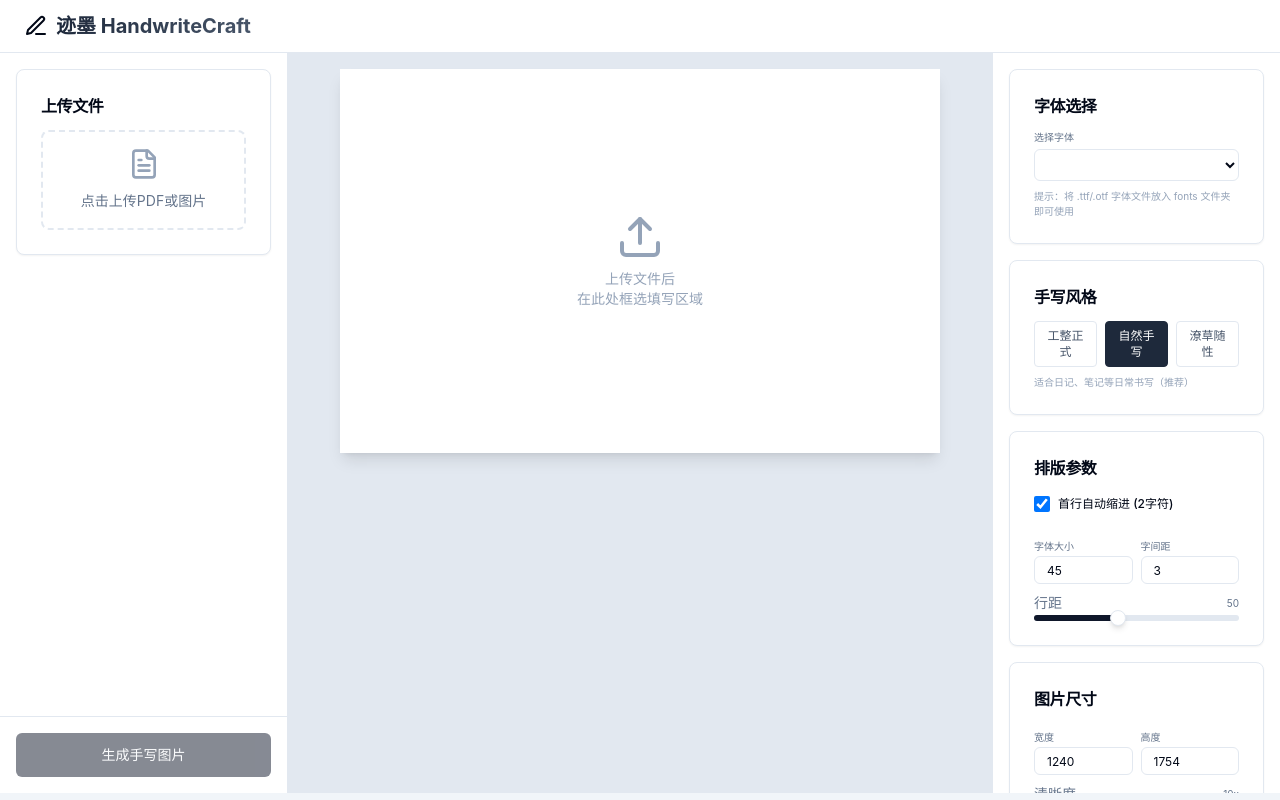
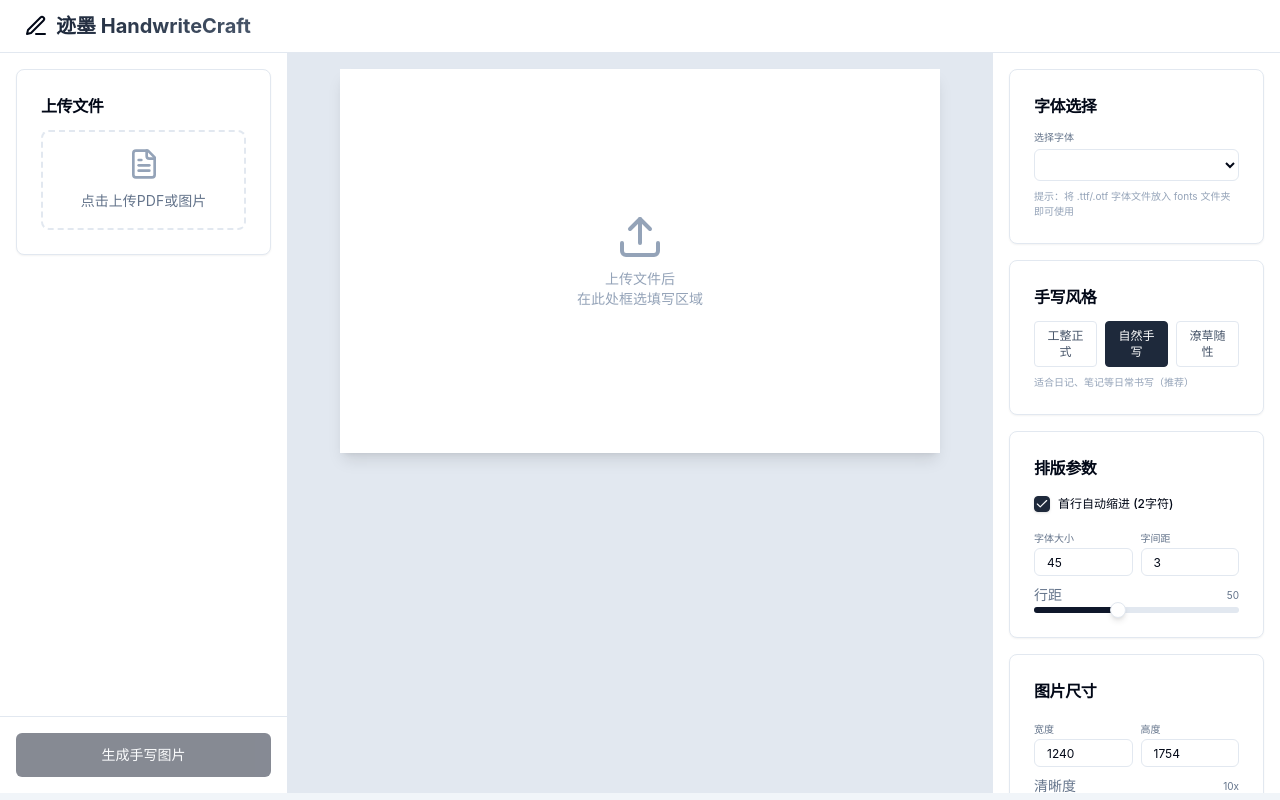
Before and after one commit to Eyjafjallaaa/HandwriteCraft, a Next.js app in the folder frontend/: page / in a window 1280 px wide. Built offline with nearby package versions, Linux system fonts and the light colour scheme.

Commit message:
chore：样式调整

```diff
--- a/frontend/package.json
+++ b/frontend/package.json
@@ -9,6 +9,7 @@
     "lint": "next lint"
   },
   "dependencies": {
+    "@radix-ui/react-checkbox": "^1.3.3",
     "@radix-ui/react-slider": "^1.3.6",
     "class-variance-authority": "^0.7.0",
     "clsx": "^2.1.0",
--- a/frontend/src/app/page.tsx
+++ b/frontend/src/app/page.tsx
@@ -7,6 +7,7 @@
 import { Textarea } from "@/components/ui/textarea";
 import { Label } from "@/components/ui/label";
 import { Slider } from "@/components/ui/slider";
+import { Checkbox } from "@/components/ui/checkbox";
 import {
   Card,
   CardContent,
@@ -989,15 +990,16 @@
                 <CardTitle className="text-base">排版参数</CardTitle>
               </CardHeader>
               <CardContent className="space-y-3">
-                <div className="flex items-center space-x-2 pt-1 pb-2">
-                  <input
-                    type="checkbox"
+                <div className="flex items-center space-x-2 pt-1">
+                  <Checkbox
                     id="auto-indent"
                     checked={autoIndent}
-                    onChange={(e) => setAutoIndent(e.target.checked)}
-                    className="w-4 h-4 rounded border-slate-300 text-slate-800 focus:ring-slate-800"
+                    onCheckedChange={(checked) => setAutoIndent(checked as boolean)}
                   />
-                  <Label htmlFor="auto-indent" className="text-[12px] font-medium leading-none peer-disabled:cursor-not-allowed peer-disabled:opacity-70 cursor-pointer">
+                  <Label
+                    htmlFor="auto-indent"
+                    className="text-[12px] font-medium leading-none cursor-pointer"
+                  >
                     首行自动缩进 (2字符)
                   </Label>
                 </div>
--- /dev/null
+++ b/frontend/src/components/ui/checkbox.tsx
@@ -0,0 +1,30 @@
+"use client"
+
+import * as React from "react"
+import * as CheckboxPrimitive from "@radix-ui/react-checkbox"
+import { Check } from "lucide-react"
+
+import { cn } from "@/lib/utils"
+
+const Checkbox = React.forwardRef<
+  React.ElementRef<typeof CheckboxPrimitive.Root>,
+  React.ComponentPropsWithoutRef<typeof CheckboxPrimitive.Root>
+>(({ className, ...props }, ref) => (
+  <CheckboxPrimitive.Root
+    ref={ref}
+    className={cn(
+      "peer h-4 w-4 shrink-0 rounded-sm border border-slate-300 shadow focus-visible:outline-none focus-visible:ring-1 focus-visible:ring-slate-400 disabled:cursor-not-allowed disabled:opacity-50 data-[state=checked]:bg-slate-800 data-[state=checked]:text-slate-50 data-[state=checked]:border-slate-800",
+      className
+    )}
+    {...props}
+  >
+    <CheckboxPrimitive.Indicator
+      className={cn("flex items-center justify-center text-current")}
+    >
+      <Check className="h-3.5 w-3.5" />
+    </CheckboxPrimitive.Indicator>
+  </CheckboxPrimitive.Root>
+))
+Checkbox.displayName = CheckboxPrimitive.Root.displayName
+
+export { Checkbox }
```
Also changed, not shown: 1 other file (tests, documents, lock files or other folders).
